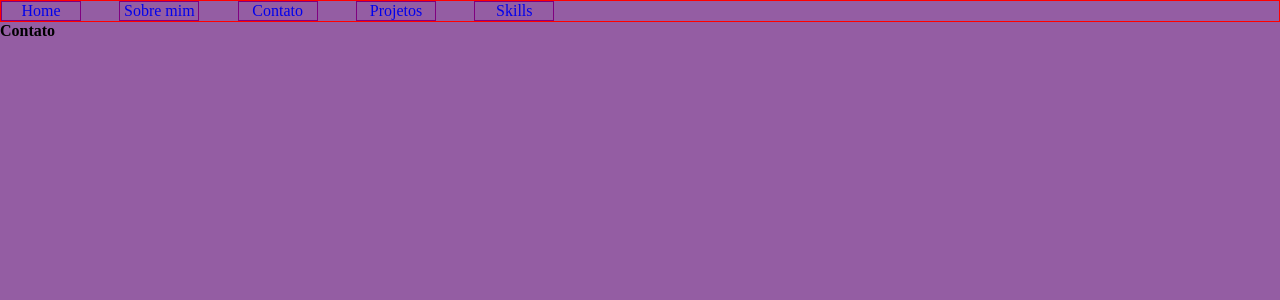
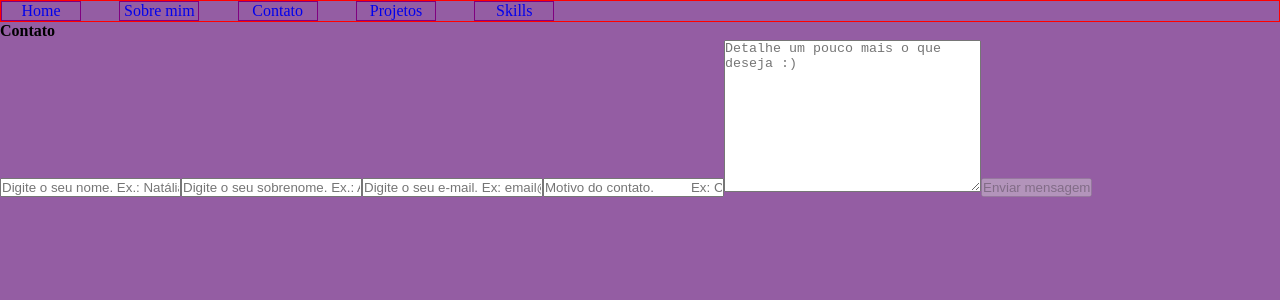
Before and after one commit to raisamrs/raisamrs.github.io, a React (Vite) app: page /contato in a window 1280 px wide. Shown: the top 300 px of the page. Built offline with nearby package versions, Linux system fonts and the light colour scheme.

Commit message:
feat: validação dos campos do formulário de contato

```diff
--- /dev/null
+++ b/src/helpers/formHandlers.tsx
@@ -0,0 +1,84 @@
+// formHandlers.tsx
+import { useState, useEffect } from 'react';
+import { isNameValid, isLastNameValid, isEmailValid } from './formValidations';
+
+export function useForm() {
+  const [name, setName] = useState('');
+  const [nameError, setNameError] = useState('');
+  const [lastName, setLastName] = useState('');
+  const [lastNameError, setLastNameError] = useState('');
+  const [email, setEmail] = useState('');
+  const [emailError, setEmailError] = useState('');
+  const [subject, setSubject] = useState('');
+  const [message, setMessage] = useState('');
+  const [btnDisabled, setBtnDisabled] = useState(true);
+
+  function handleNameChange(event: React.ChangeEvent<HTMLInputElement>) {
+    const newName = event.target.value;
+    setName(newName);
+    if (!isNameValid(newName)) {
+      setNameError('Ops! Parece que você digitou o nome errado!');
+    } else {
+      setNameError('');
+    }
+  }
+
+  function handleLastNameChange(event: React.ChangeEvent<HTMLInputElement>) {
+    const newLastName = event.target.value;
+    setLastName(newLastName);
+    if (!isLastNameValid(newLastName)) {
+      setLastNameError('Ops! Parece que você digitou o sobrenome errado!');
+    } else {
+      setLastNameError('');
+    }
+  }
+
+  function handleEmailChange(event: React.ChangeEvent<HTMLInputElement>) {
+    const newEmail = event.target.value;
+    setEmail(newEmail);
+    if (!isEmailValid(newEmail)) {
+      setEmailError('Ops! E-mail inválido! :(');
+    } else {
+      setEmailError('');
+    }
+    setEmail(event.target.value);
+  }
+
+  function handleSubjectChange(event: React.ChangeEvent<HTMLInputElement>) {
+    setSubject(event.target.value);
+  }
+
+  function handleMessageChange(event: React.ChangeEvent<HTMLTextAreaElement>) {
+    setMessage(event.target.value);
+  }
+
+  function isInputFilled(input: string) {
+    return input.trim() !== '';
+  }
+
+  useEffect(() => {
+    if (isNameValid(name) && isLastNameValid(lastName) && isEmailValid(email)
+      && isInputFilled(subject) && isInputFilled(message)) {
+      setBtnDisabled(false);
+    } else {
+      setBtnDisabled(true);
+    }
+  }, [name, lastName, email, subject, message]);
+
+  return {
+    name,
+    nameError,
+    lastName,
+    lastNameError,
+    email,
+    emailError,
+    subject,
+    message,
+    btnDisabled,
+    handleNameChange,
+    handleLastNameChange,
+    handleEmailChange,
+    handleSubjectChange,
+    handleMessageChange,
+  };
+}
--- /dev/null
+++ b/src/helpers/formValidations.ts
@@ -0,0 +1,15 @@
+// validation.ts
+export function isNameValid(nameInput: string) {
+  const regExName = /^[^\d]{3,}$/;
+  return regExName.test(String(nameInput).toLowerCase());
+}
+
+export function isLastNameValid(lastNameInput: string) {
+  const regExName = /^[^\d]{3,}$/;
+  return regExName.test(String(lastNameInput).toLowerCase());
+}
+
+export function isEmailValid(emailInput: string) {
+  const regExEmail = /^(([^<>()[\]\\.,;:\s@"]+(\.[^<>()[\]\\.,;:\s@"]+)*)|(".+"))@((\[[0-9]{1,3}\.[0-9]{1,3}\.[0-9]{1,3}\.[0-9]{1,3}\])|(([a-zA-Z\-0-9]+\.)+[a-zA-Z]{2,}))$/;
+  return regExEmail.test(String(emailInput).toLowerCase());
+}
--- a/src/pages/Contact/Contact.tsx
+++ b/src/pages/Contact/Contact.tsx
@@ -1,7 +1,98 @@
+import { useForm } from '../../helpers/formHandlers';
+
 function Contact() {
+  const {
+    name,
+    nameError,
+    lastName,
+    lastNameError,
+    email,
+    emailError,
+    subject,
+    message,
+    btnDisabled,
+    handleNameChange,
+    handleLastNameChange,
+    handleEmailChange,
+    handleSubjectChange,
+    handleMessageChange,
+  } = useForm();
   return (
     <div>
       <h4>Contato</h4>
+      <form
+        action="https://api.staticforms.xyz/submit"
+        method="post"
+      >
+        <input
+          type="hidden"
+          name="accessKey"
+          value="f8c9cf7e-92f7-4290-af2a-5e6ba8c61ff6"
+        />
+
+        <input
+          id="name"
+          type="text"
+          name="name"
+          placeholder="Digite o seu nome. Ex.: Natália"
+          value={ name }
+          onChange={ handleNameChange }
+          required
+          min="5"
+          max="60"
+        />
+        <input
+          id="last-name"
+          type="text"
+          name="last-name"
+          placeholder="Digite o seu sobrenome. Ex.: Abreu"
+          value={ lastName }
+          onChange={ handleLastNameChange }
+          required
+          min="5"
+          max="60"
+        />
+        {nameError && <p>{nameError}</p>}
+
+        {lastNameError && <p>{lastNameError}</p>}
+        <input
+          id="email"
+          type="text"
+          name="email"
+          placeholder="Digite o seu e-mail. Ex: email@dominio.com.br"
+          value={ email }
+          onChange={ handleEmailChange }
+          required
+          max="70"
+        />
+        {emailError && <p>{emailError}</p>}
+        <input
+          type="text"
+          name="subject"
+          placeholder="Motivo do contato.
+          Ex: Criação de site para minha loja de roupas"
+          value={ subject }
+          onChange={ handleSubjectChange }
+          required
+          max="1000"
+        />
+        <textarea
+          name="message"
+          cols={ 30 }
+          rows={ 10 }
+          placeholder="Detalhe um pouco mais o que deseja :)"
+          value={ message }
+          onChange={ handleMessageChange }
+          required
+        />
+        <button
+          disabled={ btnDisabled }
+          type="submit"
+        >
+          Enviar mensagem
+        </button>
+        <input type="hidden" name="redirectTo" value="http://localhost:5173/sent-message" />
+      </form>
     </div>
   );
 }
```
